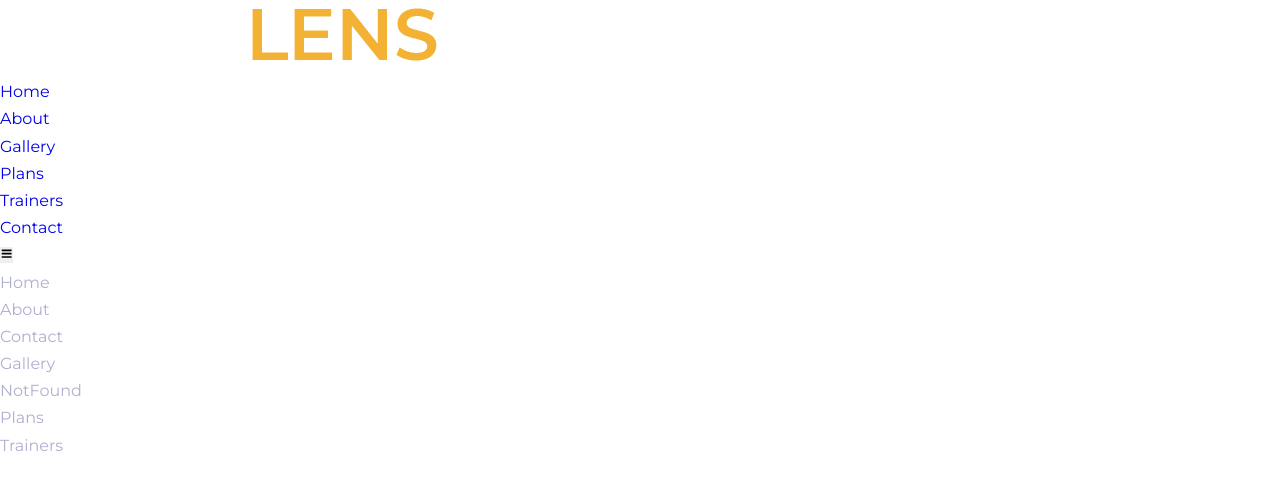
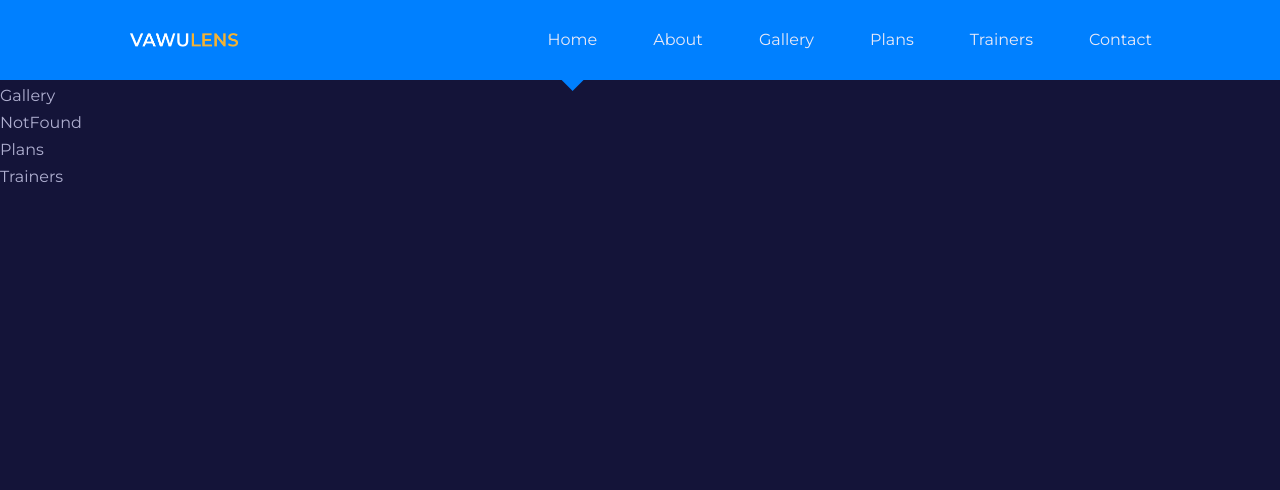
Before and after one commit to douglasmonteirodev/workout-website, a React (Create React App) app: page / in a window 1280 px wide. Shown: the top 490 px of the page. Built offline with nearby package versions, Linux system fonts and the light colour scheme.

Commit message:
finish navbar

```diff
--- a/src/components/Navbar.jsx
+++ b/src/components/Navbar.jsx
@@ -1,25 +1,39 @@
+import { useState } from "react";
 import { Link, NavLink } from "react-router-dom";
 import Logo from "../images/logo.png";
 import { links } from "../data";
 import { GoThreeBars } from "react-icons/go";
+import { MdOutlineClose } from "react-icons/md";
 import "./navbar.css";
 
 const Navbar = () => {
+  const [isNavShowing, setIsNavShowing] = useState(false);
+
   return (
     <nav>
       <div className='container nav__container'>
         <Link to='/' className='logo'>
           <img src={Logo} alt='Nav logo' />
         </Link>
-        <ul className='nav__links'>
+        <ul
+          className={`nav__links ${isNavShowing ? "show__nav" : "hide__nav"}`}
+        >
           {links.map(({ name, path }, index) => (
-            <li>
-              <NavLink to={path}>{name}</NavLink>
+            <li key={index}>
+              <NavLink
+                to={path}
+                className={({ isActive }) => (isActive ? "active-nav" : "")}
+              >
+                {name}
+              </NavLink>
             </li>
           ))}
         </ul>
-        <button className='nav__toggle-btn'>
-          <GoThreeBars />
+        <button
+          className='nav__toggle-btn'
+          onClick={() => setIsNavShowing(!isNavShowing)}
+        >
+          {isNavShowing ? <MdOutlineClose /> : <GoThreeBars />}
         </button>
       </div>
     </nav>
--- a/src/components/navbar.css
+++ b/src/components/navbar.css
@@ -0,0 +1,128 @@
+nav {
+  height: 5rem;
+  width: 100vw;
+  background: var(--color-primary);
+  display: grid;
+  place-items: center;
+  position: fixed;
+  top: 0;
+  left: 0;
+  z-index: 99;
+}
+
+.nav__toggle-btn {
+  display: none;
+}
+
+.nav__container {
+  height: 100%;
+  display: flex;
+  justify-content: space-between;
+  align-items: center;
+  position: relative;
+}
+
+.logo {
+  width: 7rem;
+}
+
+.nav__links {
+  display: flex;
+  gap: 3.5rem;
+  align-items: center;
+}
+.nav__links a {
+  transition: var(--transition);
+}
+.nav__links a:hover {
+  color: var(--color-secondary);
+}
+.active-nav {
+  position: relative;
+}
+.active-nav::after {
+  content: "";
+  display: block;
+  width: 1.2rem;
+  height: 1.2rem;
+  background: var(--color-primary);
+  position: absolute;
+  left: calc(50% - 0.6rem);
+  transform: rotate(45deg);
+  margin-top: 0.9rem;
+}
+
+/* MEDIA QUERIES */
+
+@media screen and (max-width: 1024px) {
+  .nav__toggle-btn {
+    display: inline-block;
+    background-color: transparent;
+    font-size: 1.8rem;
+    cursor: pointer;
+  }
+
+  .nav__toggle-btn svg {
+    color: var(--color-gray-100);
+  }
+  .nav__links {
+    position: absolute;
+    top: 100%;
+    right: 0;
+    flex-direction: column;
+    gap: 0;
+    perspective: 400px;
+  }
+  .active-nav,
+  .active-nav::after {
+    display: none;
+  }
+  .nav__links li {
+    height: 4rem;
+    width: 100%;
+    box-shadow: -2rem 2rem 5rem rgba(0, 0, 0, 0.4);
+    animation: navAnimation 600ms ease forwards;
+    transform: rotateX(90deg);
+    opacity: 0;
+    transform-origin: top;
+  }
+  .nav__links li a {
+    background-color: var(--color-primary);
+    height: 100%;
+    width: 100%;
+    display: flex;
+    align-items: center;
+    padding: 1rem 5rem 1rem 3rem;
+  }
+  .nav__links li:nth-child(2) {
+    animation-delay: 200ms;
+  }
+  .nav__links li:nth-child(3) {
+    animation-delay: 400ms;
+  }
+  .nav__links li:nth-child(4) {
+    animation-delay: 600ms;
+  }
+  .nav__links li:nth-child(5) {
+    animation-delay: 800ms;
+  }
+  .nav__links li:nth-child(6) {
+    animation-delay: 1s;
+  }
+  .nav__links li:nth-child(7) {
+    animation-delay: 1.2s;
+  }
+  @keyframes navAnimation {
+    to {
+      transform: rotateX(0);
+      opacity: 1;
+    }
+  }
+  /* ---------------------------------- */
+  .show__nav {
+    display: flex;
+  }
+  .hide__nav {
+    display: none;
+  }
+}
--- a/src/index.css
+++ b/src/index.css
@@ -35,4 +35,39 @@ body {
   font-family: "Montserrat", sans-serif;
   color: var(--color-gray-200);
   line-height: 1.7;
+  overflow-x: hidden;
+  background-color: var(--color-gray-600);
 }
+
+.container {
+  width: var(--container-widht-lg);
+  max-width: 1920px;
+  margin-inline: auto;
+}
+
+h1,
+h2,
+h3,
+h4,
+h5 {
+  line-height: 1.2;
+  color: var(--color-gray-100);
+}
+
+h1 {
+  font-size: 3rem;
+}
+
+h2 {
+  font-size: 2rem;
+}
+
+a {
+  color: var(--color-gray-100);
+}
+
+img {
+  display: block;
+  object-fit: cover;
+  width: 100%;
+}
```
